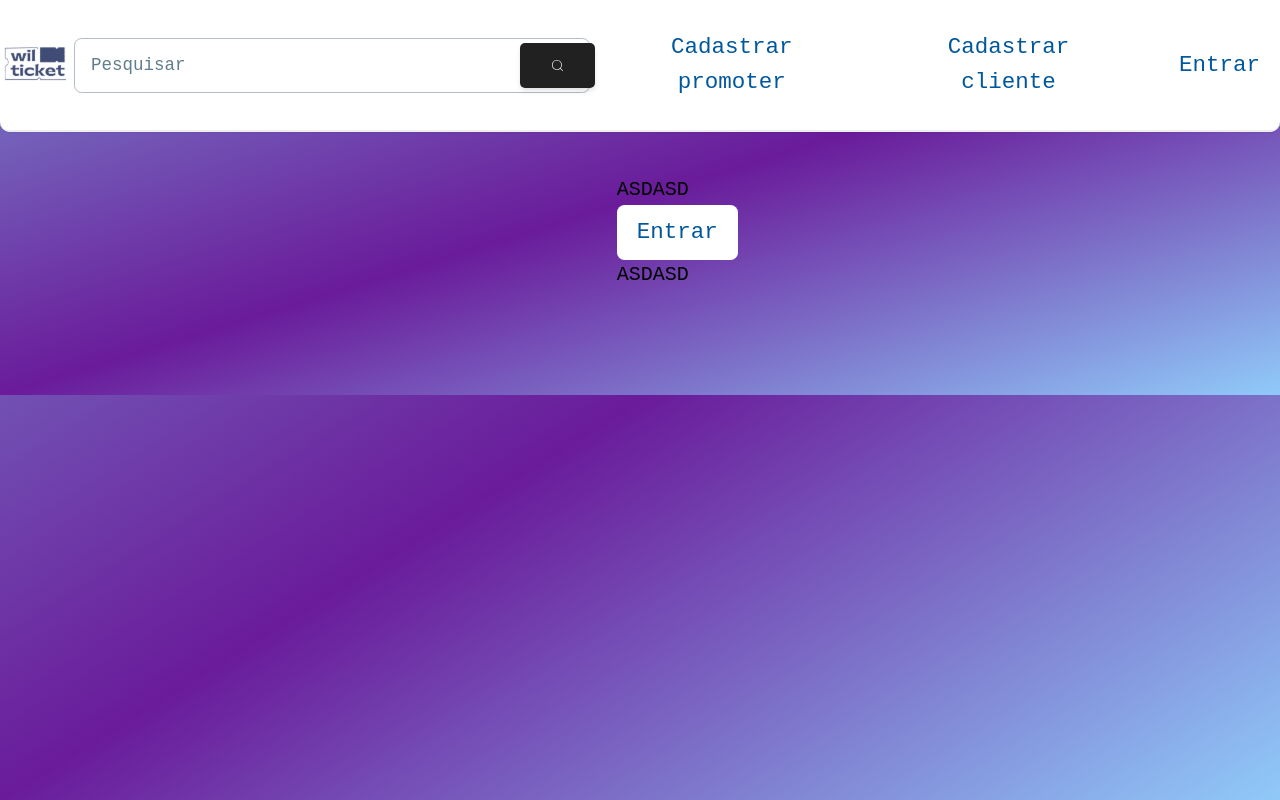
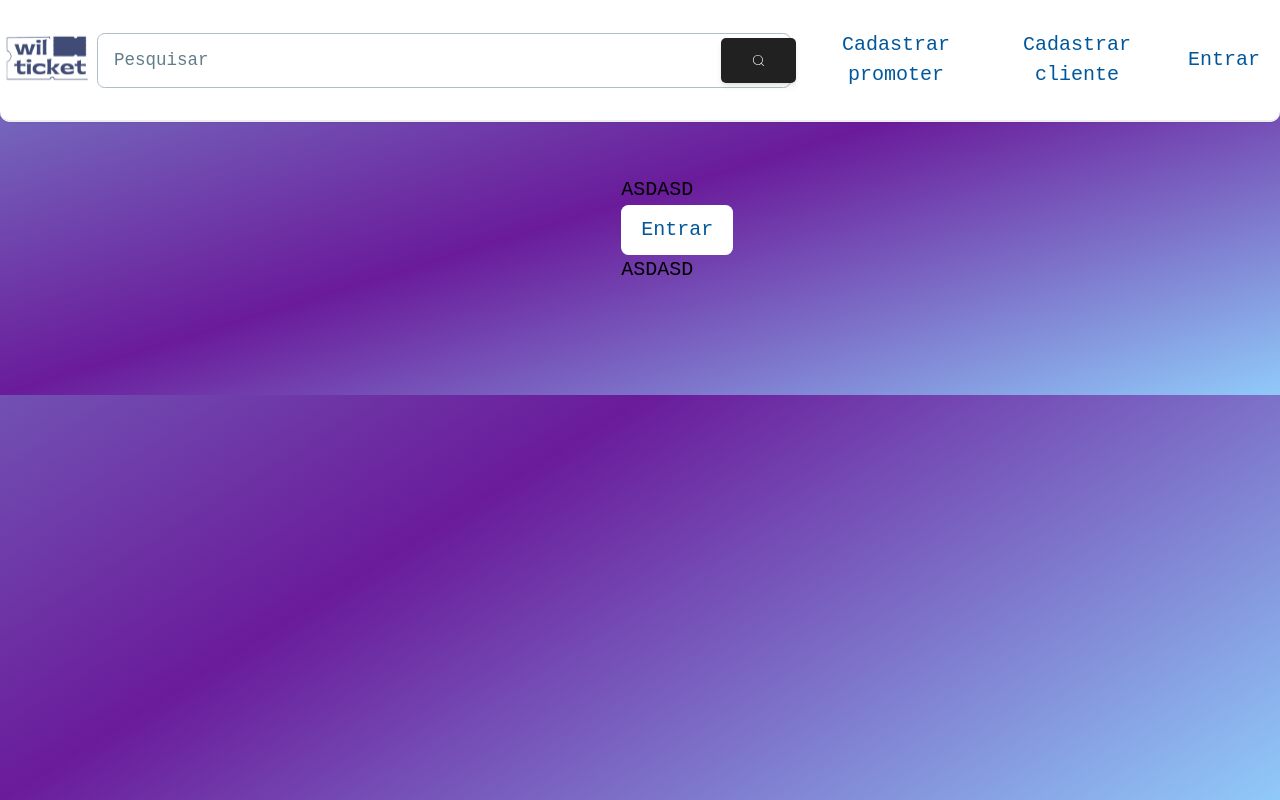
Before and after one commit to WilburTicketsCode/backend, a Next.js app: page /tutorial/login in a window 1280 px wide. Shown: the top 800 px of the page. Built offline with nearby package versions, Linux system fonts and the light colour scheme; no server answers.

Commit message:
:lipstick: feat: Estilização NavBar

```diff
--- a/package.json
+++ b/package.json
@@ -3,7 +3,6 @@
   "version": "0.1.0",
   "private": true,
   "scripts": {
-    "postinstall": "prisma generate",
     "dev": "next dev",
     "build": "prisma generate && next build",
     "start": "next start",
--- a/src/components/Navbar/Navbar.tsx
+++ b/src/components/Navbar/Navbar.tsx
@@ -12,6 +12,7 @@ import ProfileMenu from './ProfileMenu';
 import Logo from './Logo';
 import Search from './Search';
 import { useEffect } from 'react';
+
 
 
 /* Deixando isso aqui só pra não quebrar o codigo por agora*/
@@ -89,18 +90,16 @@ const Navbar = ({ navbarType }: Props) => {
         }
     }
     return (
+
         <div className='w-full fixed bg-white z-50 shadow-sm rounded-b-lg'>
             <div className='py-4 border-b-[2px] rounded-b-lg'>
                 <div className=" flex flex-row items-center justify-between gap-3 md:gap-1">
                     <Link href={'/'}><Logo /></Link>
                     <Search />
-                    <div className='flex flex-col w-full max-w-screen md:flex-row gap-1 md:gap-6'>
-                        <NoLoginMenu></NoLoginMenu>
-                        <Link href={'/promoter-registration'} className='md:flex items-center justify-center hidden'> <button className="bg-[#ffffff] text-light-blue-900 text-lg hover:bg-blue-gray-300 px-4 py-2 rounded-md">Cadastrar promoter</button> </Link>
-                        <Link href={'/customer-registration'} className='md:flex items-center justify-center hidden'><button className="bg-[#ffffff] text-light-blue-900 text-lg hover:bg-blue-gray-300 px-4 py-2 rounded-md">Cadastrar cliente</button> </Link>
-                        <SinginButton />
-
-                    </div>
+                    <NoLoginMenu></NoLoginMenu>
+                    <Link href={'/promoter-registration'} className='md:flex items-center justify-center hidden'> <button className="bg-[#ffffff] text-light-blue-900 text-md hover:bg-blue-gray-300 px-4 py-2 rounded-md">Cadastrar promoter</button> </Link>
+                    <Link href={'/customer-registration'} className='md:flex items-center justify-center hidden'><button className="bg-[#ffffff] text-light-blue-900 text-md hover:bg-blue-gray-300 px-4 py-2 rounded-md">Cadastrar cliente</button> </Link>
+                    <SinginButton />
                 </div>
             </div>
         </div>
--- a/src/components/SinginButton.tsx
+++ b/src/components/SinginButton.tsx
@@ -3,7 +3,7 @@ import { signIn } from "next-auth/react"
 
 const SinginButton = () => {
     return (
-        <button onClick={() => signIn()} className="bg-[#ffffff] text-light-blue-900 text-lg hover:bg-blue-gray-300 px-4 py-2 rounded-md">Entrar</button>
+        <button onClick={() => signIn()} className="bg-[#ffffff] text-light-blue-900 text-md hover:bg-blue-gray-300 px-4 py-2 rounded-md">Entrar</button>
 
     )
 }
```
